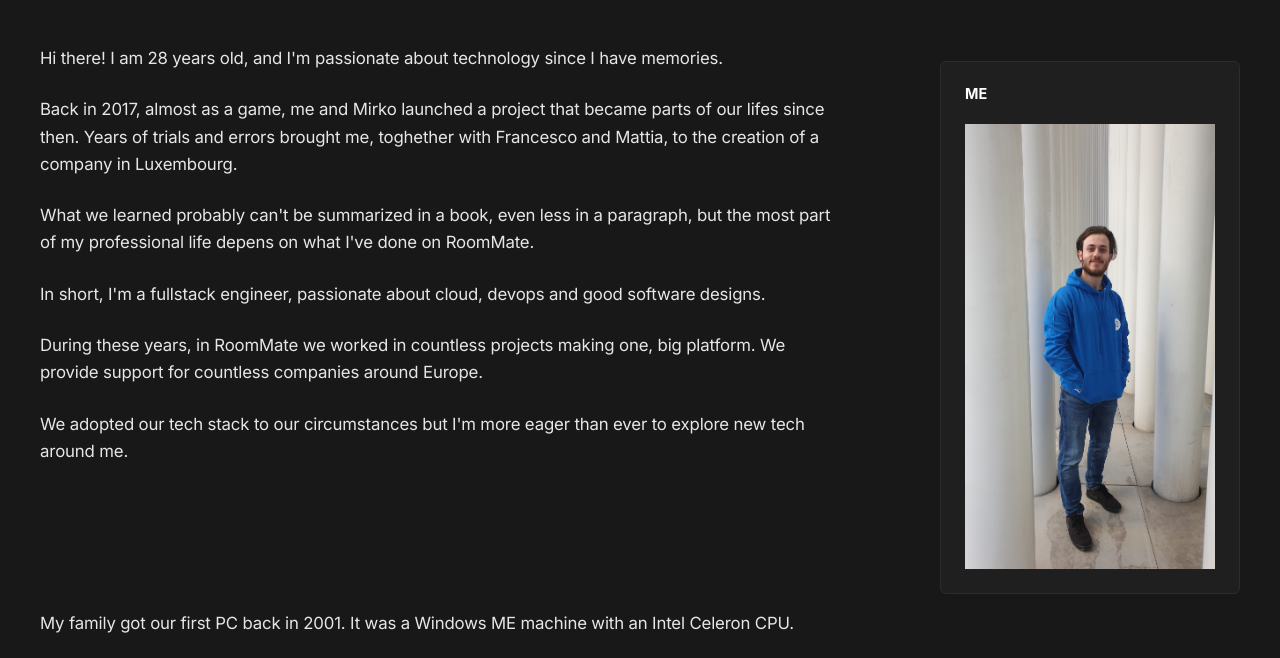
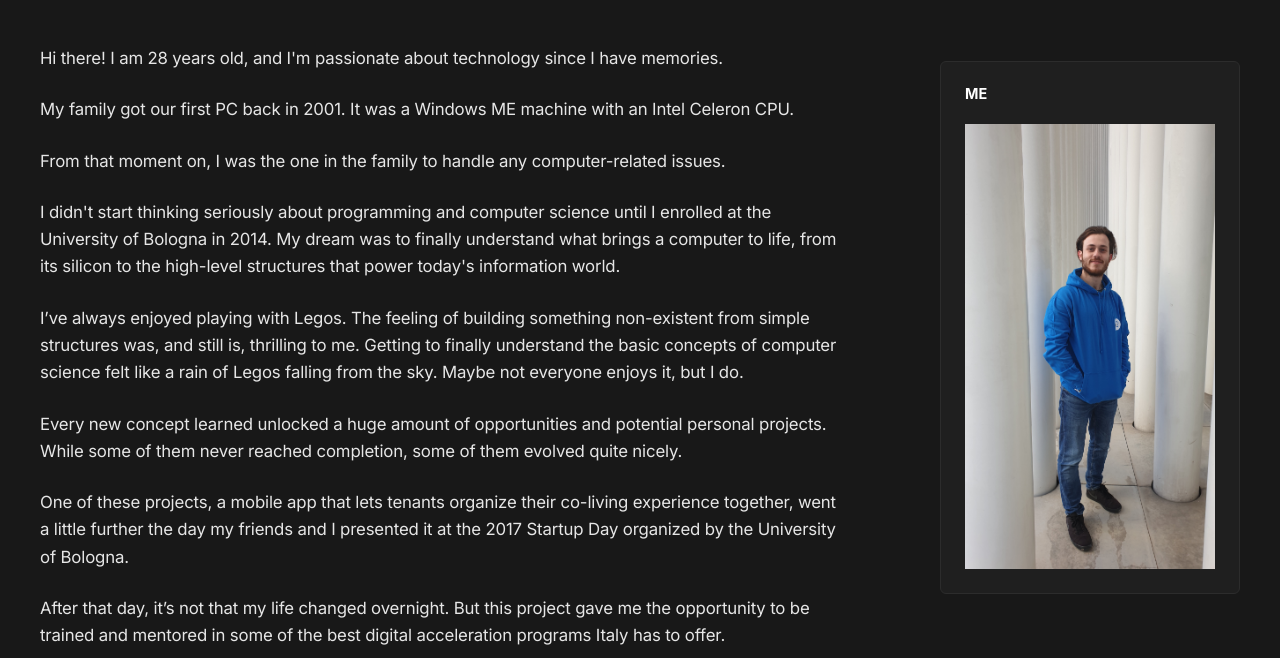
Before and after one commit to matteobucci/matteo-bucci, a Gatsby site: page /about in a window 1280 px wide. Shown: the part 131-789 px from the top of the page. Built offline with nearby package versions, Linux system fonts and the light colour scheme; Gatsby itself is replaced by a stand-in of ours.

Commit message:
Amendments

```diff
--- a/src/pages/about.js
+++ b/src/pages/about.js
@@ -37,29 +37,6 @@ const AboutPage = () => {
             memories.
           </p>
 
-              <p>
-                Back in 2017, almost as a game, me and Mirko launched a project that became parts of our lifes since then.
-                Years of trials and errors brought me, toghether with Francesco and Mattia, to the creation of a company in Luxembourg.
-              </p>
-
-              <p>
-                What we learned probably can't be summarized in a book, even less in a paragraph, but the most part of my professional life depens on what I've done on RoomMate.
-              </p>
-
-              <p>
-                In short, I'm a fullstack engineer, passionate about cloud, devops and good software designs.
-              </p>
-
-
-              <p>During these years, in RoomMate we worked in countless projects making one, big platform. We provide support for countless companies around Europe.</p>
-
-              <p>We adopted our tech stack to our circumstances but I'm more eager than ever to explore new tech around me.</p>
-        </div>
-      <AboutSidebar />
-      </div>
-
-
-
           <p>My family got our first PC back in 2001. It was a Windows ME machine with an Intel Celeron CPU.</p>
           <p>From that moment on, I was the one in the family to handle any computer-related issues.</p>
           <p>I didn't start thinking seriously about programming and computer science until I enrolled at the University of Bologna in 2014. My dream was to finally understand what brings a computer to life, from its silicon to the high-level structures that power today's information world.</p>
@@ -72,6 +49,13 @@ const AboutPage = () => {
           <p>Luxembourg became my new home. There, I found a vibrant startup ecosystem, and I realized how a great environment is one of the key factors for the success of promising ideas.</p>
           <p>That was also the period when I delved into cloud computing and grasped the power behind that concept. My academic path provided a solid foundation, but it never conveyed how powerful the cloud revolution would be.</p>
           <p>A good design can handle scale and increasing complexity and can help deliver at the speed of light. I didn't need to create a startup to learn about that, but it provided a workbench where I could study, validate design hypotheses, and understand what it truly means to transition from theory to practice.</p>
+
+        </div>
+        <AboutSidebar />
+      </div>
+
+
+
 
 
       <Technologies />
```
Also changed, not shown: src/pages/index.js (+3 -14 lines). Lines whose indentation alone changed are shown as unchanged.
